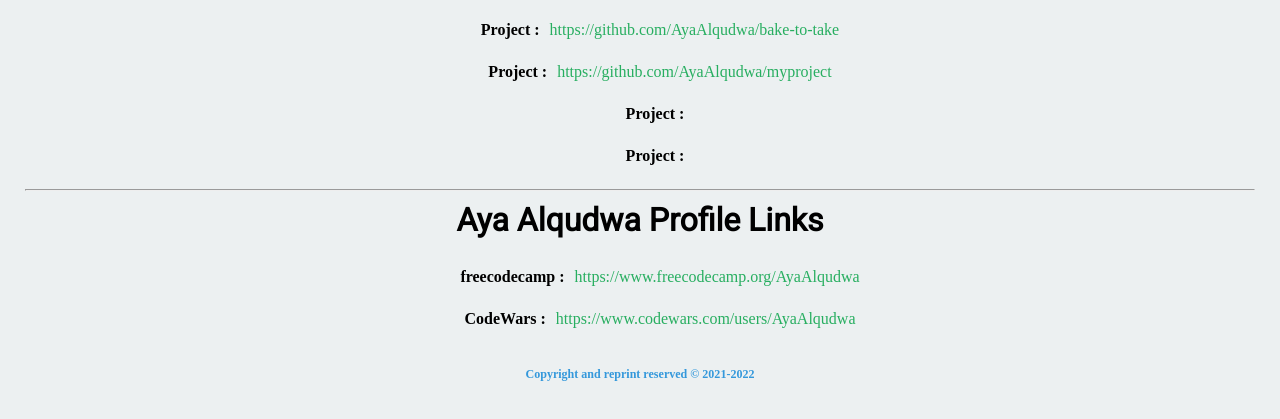
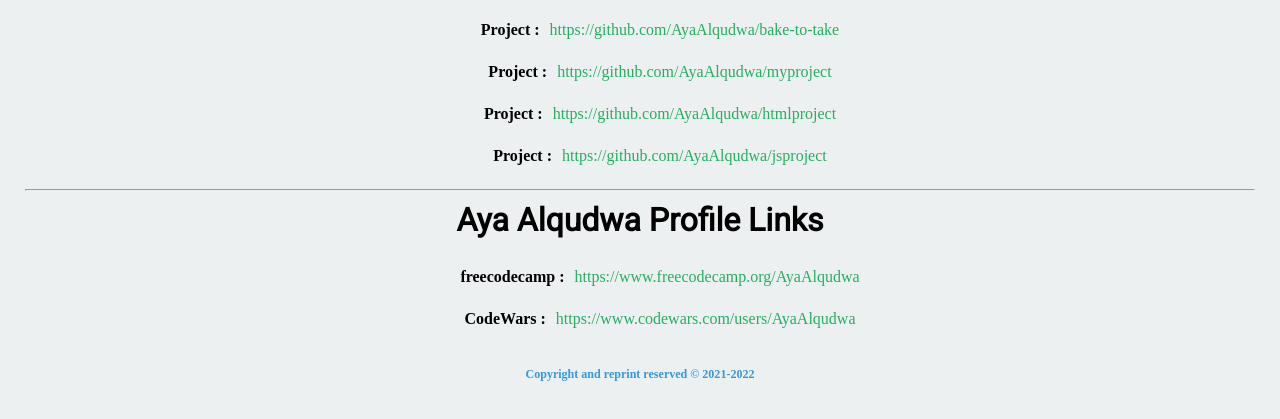
Before and after one commit to AyaAlqudwa/htmlproject, a plain HTML site: page pages/projects.html in a window 1280 px wide. Shown: the part 151-570 px from the top of the page. Drawn offline with Linux system fonts and the light colour scheme; a web font is replaced by a local one.

Commit message:
first commit

```diff
--- a/pages/projects.html
+++ b/pages/projects.html
@@ -31,8 +31,8 @@
             <ul>
                 <li><b>Project :</b><a href="https://github.com/AyaAlqudwa/bake-to-take">https://github.com/AyaAlqudwa/bake-to-take</a></li>
                 <li><b>Project :</b><a href="https://github.com/AyaAlqudwa/myproject">https://github.com/AyaAlqudwa/myproject</a></li>
-                <li><b>Project :</b><a href=""></a></li>
-                <li><b>Project :</b><a href=""></a></li>
+                <li><b>Project :</b><a href="https://github.com/AyaAlqudwa/htmlproject">https://github.com/AyaAlqudwa/htmlproject</a></li>
+                <li><b>Project :</b><a href="https://github.com/AyaAlqudwa/jsproject">https://github.com/AyaAlqudwa/jsproject</a></li>
               </ul>
               <hr>
               <h1>Aya Alqudwa Profile Links</h1>
```
